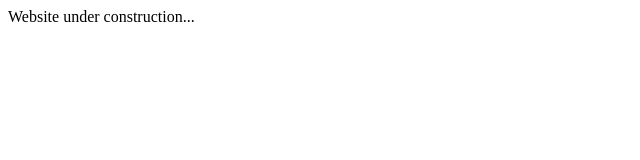
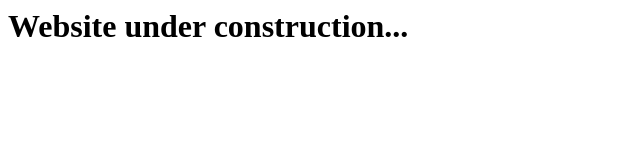
Before and after one commit to nixsloth/nixsloth.github.io, a plain HTML site: page index.html in a window 1280 px wide. Shown: the whole page, without its empty margins (0-640 px from the left). Drawn offline with Linux system fonts and the light colour scheme.

Commit message:
Update index.html

```diff
--- a/index.html
+++ b/index.html
@@ -3,7 +3,7 @@
     <title>Nix Sloth</title>
     <link rel="me" href="https://floss.social/@nixsloth">
     <body>
-      Website under construction...
+      <h1>Website under construction...</h1>
     </body>
   </head>
 </html>
```
